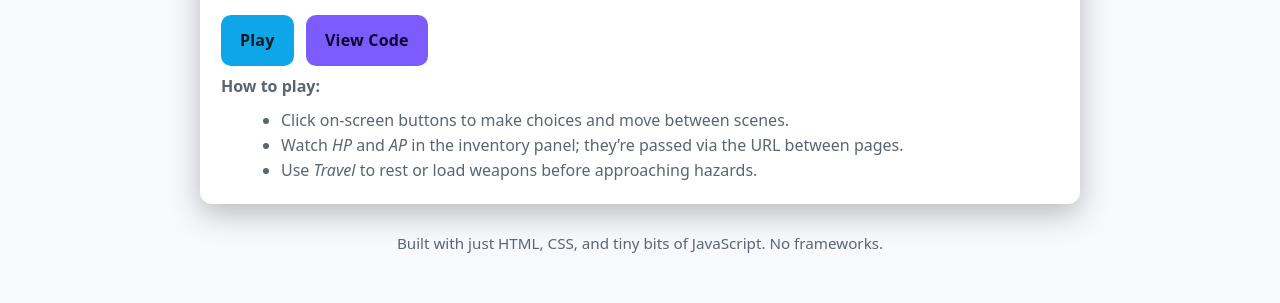
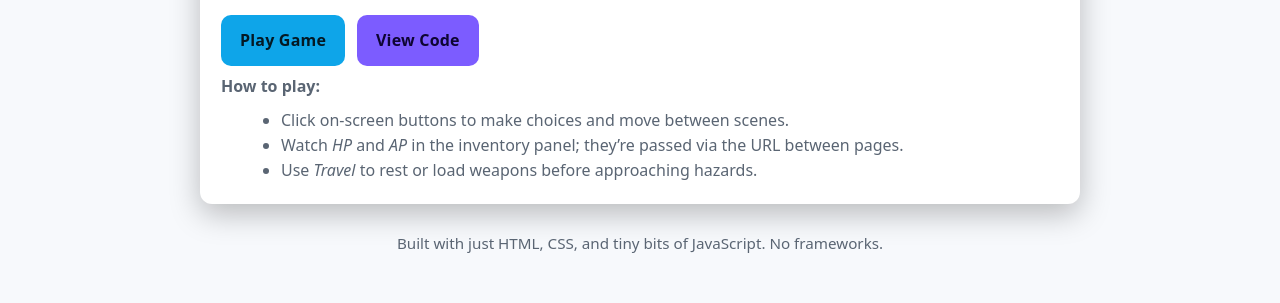
Before and after one commit to scalemailted/FlaskedInteractive, a plain HTML site: page index.html in a window 1280 px wide. Shown: the part 880-1183 px from the top of the page. Drawn offline with Linux system fonts and the light colour scheme.

Commit message:
fixed designs of buttons

```diff
--- a/index.html
+++ b/index.html
@@ -93,7 +93,7 @@
 
       <div class="actions">
         <!-- If your game lives at the repo root, change href to './index.html' instead -->
-        <a class="btn play" href="./game/" aria-label="Play Flasked Interactive now">Play</a>
+        <a class="btn play" href="./game/" aria-label="Play Flasked Interactive now">Play Game</a>
         <a class="btn code" href="https://github.com/scalemailted/FlaskedInteractive" target="_blank" rel="noopener">View Code</a>
       </div>
 
```
